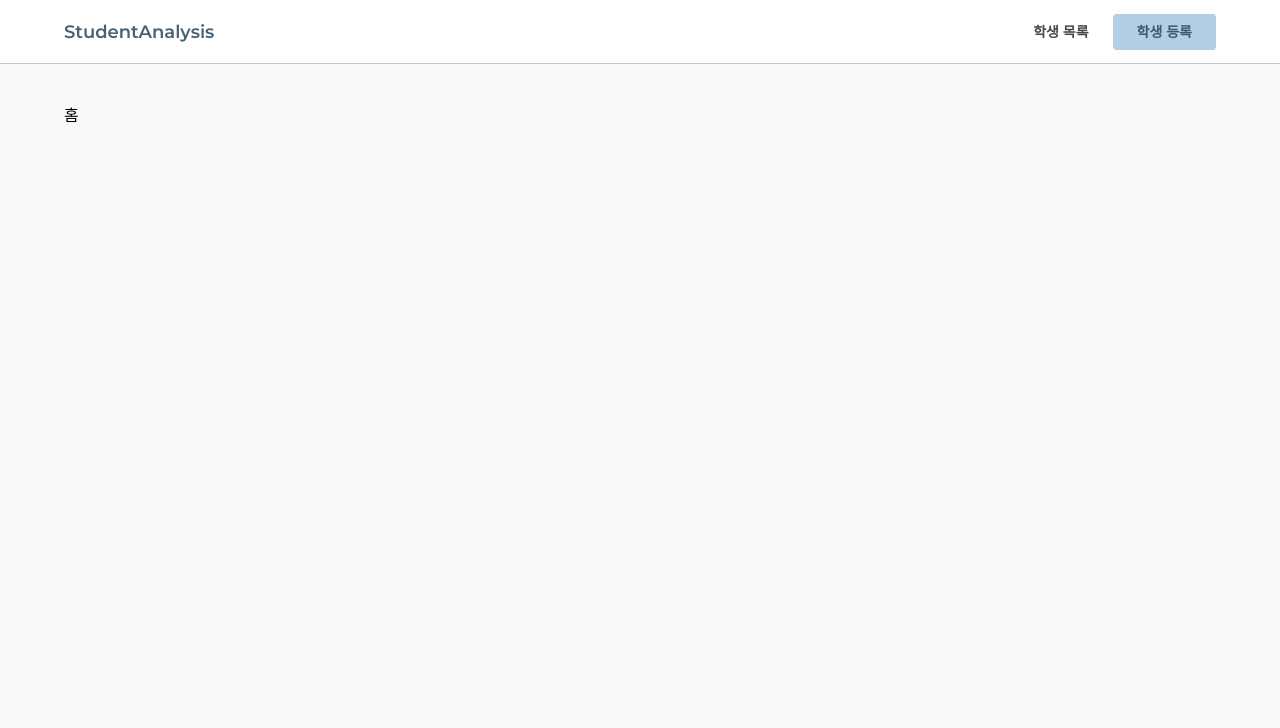
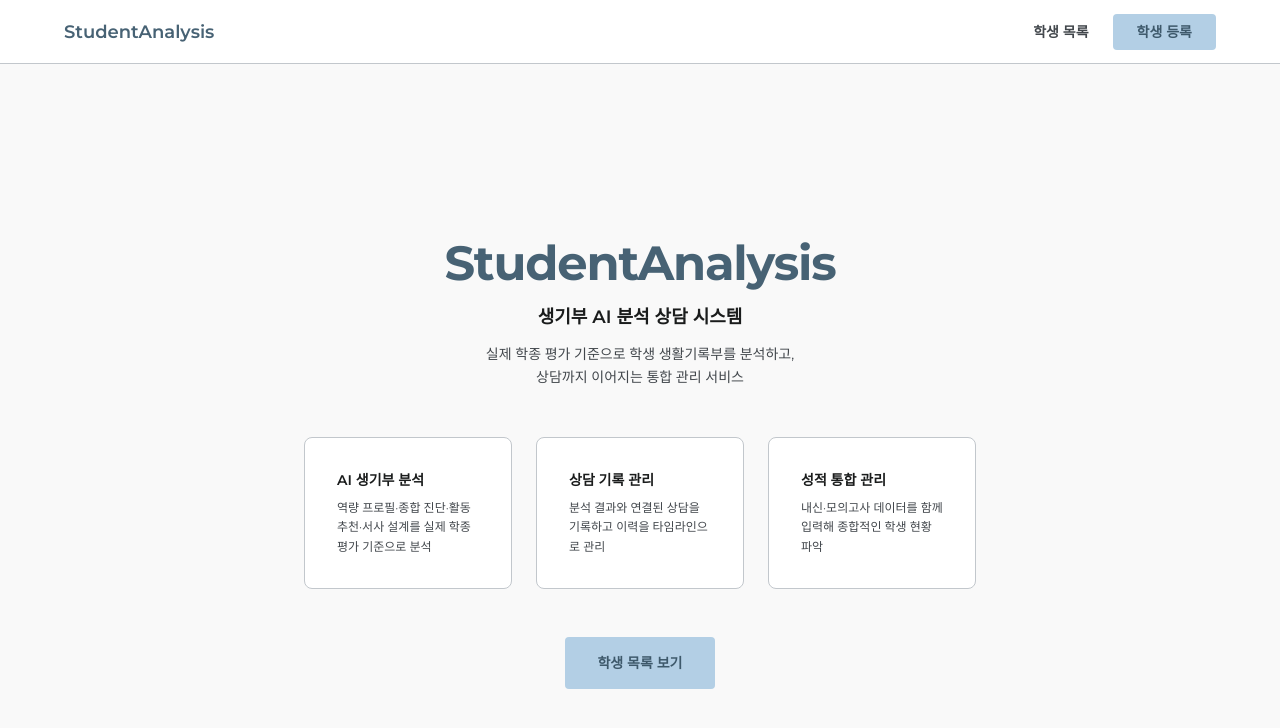
Before and after one commit to boostcampwm-snu-2026-1/studentanalysis-jsh, a React (Vite) app in the folder client/: page / in a window 1280 px wide. Shown: the top 728 px of the page. Built offline with nearby package versions, Linux system fonts and the light colour scheme.

Commit message:
feat: 홈 페이지 서비스 소개 화면 구현
알게 된 내용: 데이터를 컴포넌트 외부 상수로 분리하면 렌더마다 재생성되지 않고, 수정 시에 외부 상수만 수정하면 되기에 데이터는 밖에 두는 것이 관례임을 알게 됨.

```diff
--- a/client/src/pages/HomePage.tsx
+++ b/client/src/pages/HomePage.tsx
@@ -1,3 +1,42 @@
+import { useNavigate } from 'react-router-dom'
+import Button from '../components/Button'
+
+const FEATURES = [
+  { title: 'AI 생기부 분석', desc: '역량 프로필·종합 진단·활동 추천·서사 설계를 실제 학종 평가 기준으로 분석' },
+  { title: '상담 기록 관리', desc: '분석 결과와 연결된 상담을 기록하고 이력을 타임라인으로 관리' },
+  { title: '성적 통합 관리', desc: '내신·모의고사 데이터를 함께 입력해 종합적인 학생 현황 파악' },
+]
+
 export default function HomePage() {
-  return <div>홈</div>
+  const navigate = useNavigate()
+
+  return (
+    <div className="flex flex-col items-center justify-center min-h-[calc(100vh-80px)] py-16">
+      <div className="text-center max-w-2xl">
+        <h1 className="text-5xl font-bold text-primary mb-4 tracking-tight">
+          StudentAnalysis
+        </h1>
+        <p className="text-lg font-semibold text-on-surface mb-3">
+          생기부 AI 분석 상담 시스템
+        </p>
+        <p className="text-sm text-on-surface-variant mb-12 leading-relaxed">
+          실제 학종 평가 기준으로 학생 생활기록부를 분석하고,<br />
+          상담까지 이어지는 통합 관리 서비스
+        </p>
+
+        <div className="grid grid-cols-3 gap-6 mb-12">
+          {FEATURES.map(f => (
+            <div key={f.title} className="bg-surface-container-lowest border border-outline-variant rounded-lg p-8 text-left">
+              <p className="text-sm font-semibold text-on-surface mb-2">{f.title}</p>
+              <p className="text-xs text-on-surface-variant leading-relaxed">{f.desc}</p>
+            </div>
+          ))}
+        </div>
+
+        <Button onClick={() => navigate('/students')}>
+          학생 목록 보기
+        </Button>
+      </div>
+    </div>
+  )
 }
```
Also changed, not shown: 2 other files (tests, documents, lock files or other folders).
